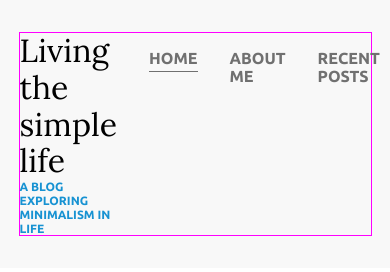
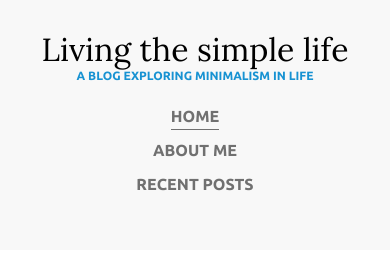
Before and after one commit to Mohak-Trivedi/simpleLifeBlog, a website built with Vite: page index.html in a window 390 px wide. Built offline with nearby package versions, Linux system fonts and the light colour scheme.

Commit message:
Navbar Mobile View

```diff
--- a/css/styles.css
+++ b/css/styles.css
@@ -31,7 +31,6 @@ Layout
 ================= */
 
 .container {
-    border: 1px magenta solid;
     width: 90%;
     max-width: 900px;
     margin: 0 auto;
@@ -62,6 +61,25 @@ nav li {
     margin-left: 2em; /* Not 1em as we are keeping just for one side(left) whereas prev we had 1em + 1em = 2em (1 on both sides)*/
 }
 
+/* navbar mobile view */
+@media (max-width: 675px) {
+    .container-nav {
+        flex-direction: column;
+    }
+
+    header {
+        text-align: center;
+    }
+
+    nav ul {
+        flex-direction: column;
+    }
+
+    nav li {
+        margin: .5em 0; /* to remove the left margins and have some margin vertically instead */
+    }
+}
+
 nav a {
     text-decoration: none;
     font-weight: 700;
```
